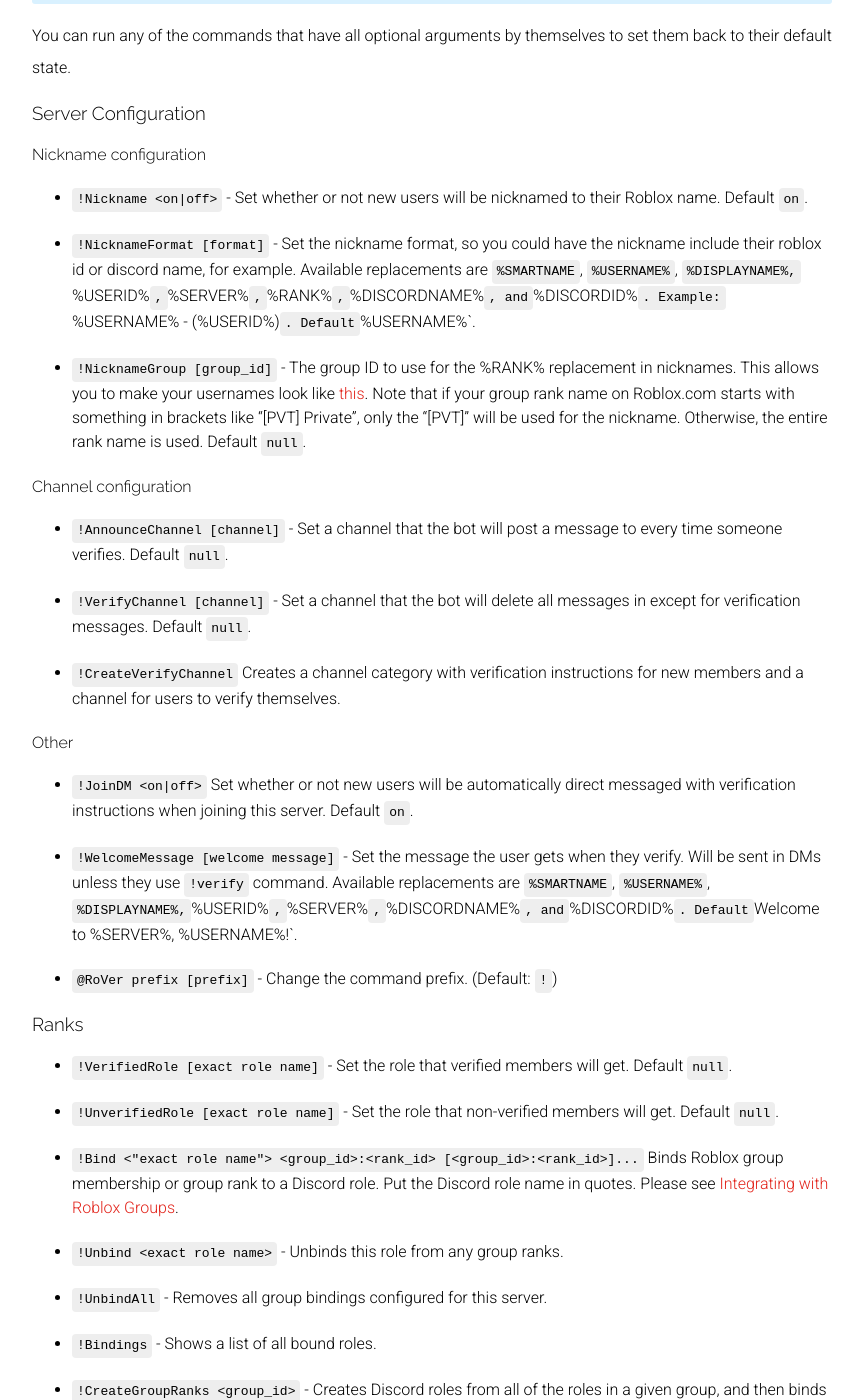
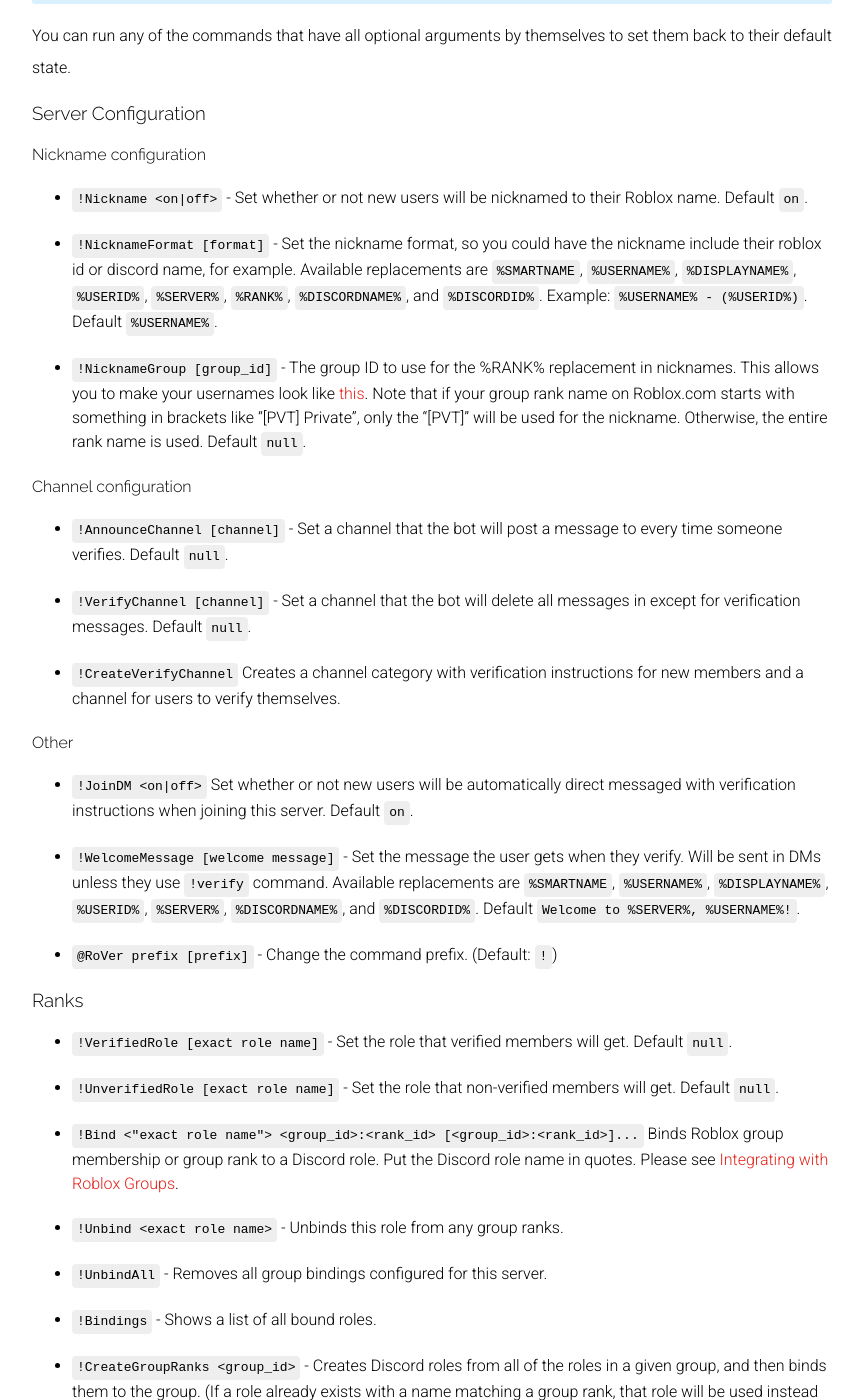
Before and after one commit to evaera/RoVer, a Jekyll site: the page built from index.md, in a window 1280 px wide and 1400 px high, scrolled down 3403 px. Shown: the whole window, without its empty margins (208-1071 px from the left). Built offline with Jekyll 4.4.1, drawn with Linux system fonts in a browser that asks for light colours; nearby versions of some CDN libraries; our own code applies the rules of GitHub Pages for plain Markdown files.

```diff
--- a/index.md
+++ b/index.md
@@ -37,7 +37,7 @@ You can run any of the commands that have all optional arguments by themselves t
 ### Server Configuration
 #### Nickname configuration
 - `!Nickname <on|off>` - Set whether or not new users will be nicknamed to their Roblox name. Default `on`.
-- `!NicknameFormat [format]` - Set the nickname format, so you could have the nickname include their roblox id or discord name, for example. Available replacements are `%SMARTNAME`, `%USERNAME%`, `%DISPLAYNAME%, `%USERID%`, `%SERVER%`, `%RANK%`, `%DISCORDNAME%`, and `%DISCORDID%`. Example: `%USERNAME% - (%USERID%)`. Default `%USERNAME%`.
+- `!NicknameFormat [format]` - Set the nickname format, so you could have the nickname include their roblox id or discord name, for example. Available replacements are `%SMARTNAME`, `%USERNAME%`, `%DISPLAYNAME%`, `%USERID%`, `%SERVER%`, `%RANK%`, `%DISCORDNAME%`, and `%DISCORDID%`. Example: `%USERNAME% - (%USERID%)`. Default `%USERNAME%`.
 - `!NicknameGroup [group_id]` - The group ID to use for the %RANK% replacement in nicknames. This allows you to make your usernames look like [this](https://i.imgur.com/4VA1vq9.png). Note that if your group rank name on Roblox.com starts with something in brackets like "[PVT] Private", only the "[PVT]" will be used for the nickname. Otherwise, the entire rank name is used. Default `null`.
 
 #### Channel configuration
@@ -47,7 +47,7 @@ You can run any of the commands that have all optional arguments by themselves t
 
 #### Other
 - `!JoinDM <on|off>` Set whether or not new users will be automatically direct messaged with verification instructions when joining this server. Default `on`.
-- `!WelcomeMessage [welcome message]` - Set the message the user gets when they verify. Will be sent in DMs unless they use `!verify` command. Available replacements are `%SMARTNAME`, `%USERNAME%`, `%DISPLAYNAME%, `%USERID%`, `%SERVER%`, `%DISCORDNAME%`, and `%DISCORDID%`. Default `Welcome to %SERVER%, %USERNAME%!`.
+- `!WelcomeMessage [welcome message]` - Set the message the user gets when they verify. Will be sent in DMs unless they use `!verify` command. Available replacements are `%SMARTNAME`, `%USERNAME%`, `%DISPLAYNAME%`, `%USERID%`, `%SERVER%`, `%DISCORDNAME%`, and `%DISCORDID%`. Default `Welcome to %SERVER%, %USERNAME%!`.
 - `@RoVer prefix [prefix]` - Change the command prefix. (Default: `!`)
 
 ### Ranks
```
